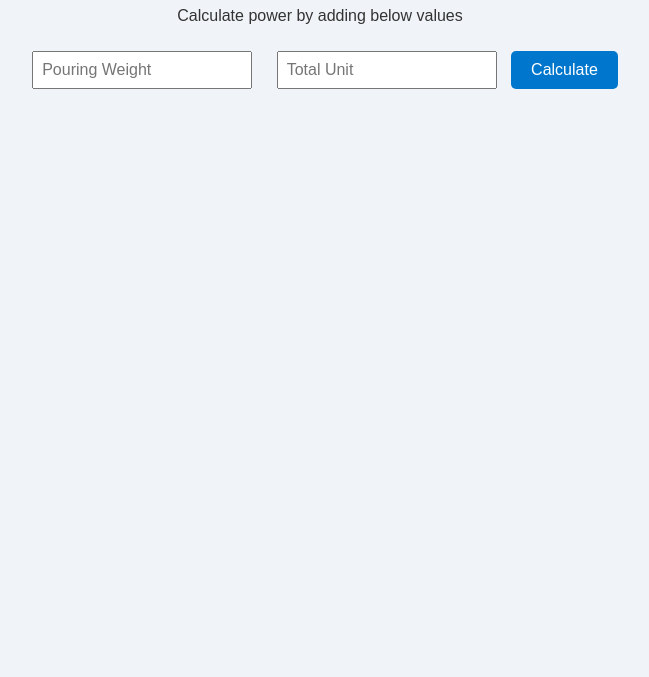
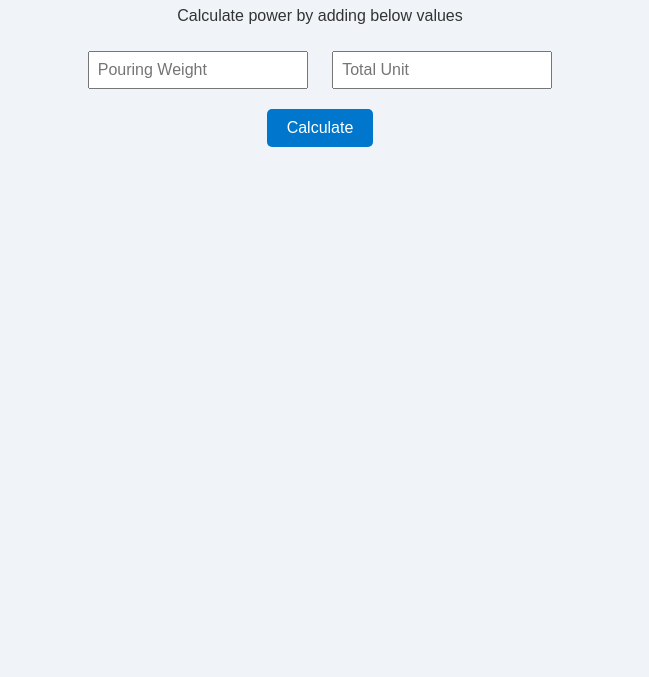
Before and after one commit to arabole/Power-Calculator-Furnace-, a plain HTML site: page index.html in a window 1280 px wide. Shown: the part 123-800 px from the top of the page, without its empty margins (320-969 px from the left). Drawn offline with Linux system fonts and the light colour scheme.

Commit message:
Calculate button to next line

```diff
--- a/index.html
+++ b/index.html
@@ -11,7 +11,12 @@
     <p>Calculate power by adding below values</p>
     <input type="number" id="num1" placeholder="Pouring Weight" />
     <input type="number" id="num2" placeholder="Total Unit" />
-    <button onclick="calculateSum()">Calculate</button>
+    <div class="form-container">
+
+        <button onclick="calculateSum()">Calculate</button>
+
+    </div>
+
 
 <p id="calcResult"></p>
 
--- a/style.css
+++ b/style.css
@@ -45,3 +45,8 @@ input[type="number"] {
   font-size: 18px;
   color: #007700;
 }
+.form-container input,
+.form-container button {
+  display: block;
+  margin: 10px auto;
+}
```
